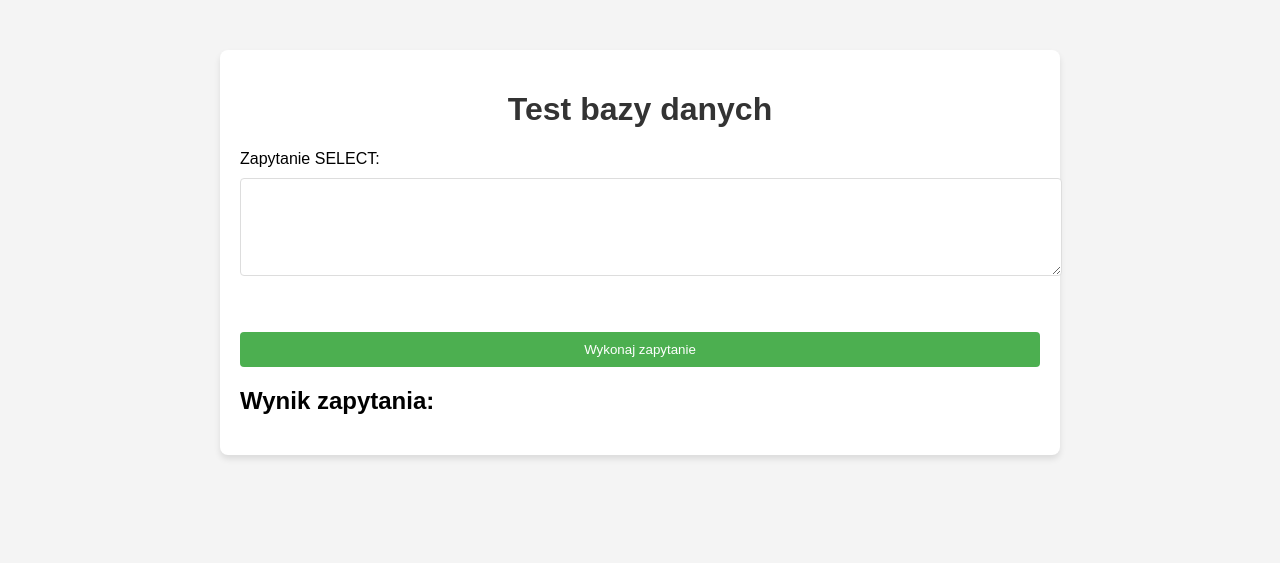
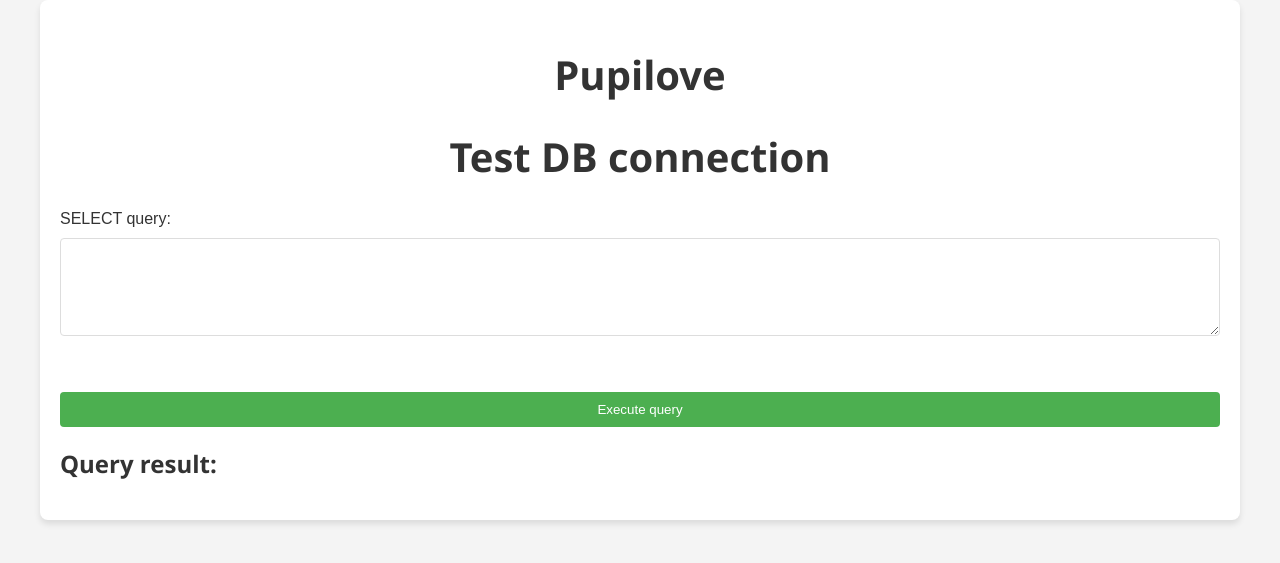
Before and after one commit to igorwlodarczyk/Pupilove, a Python web app: template pupilove/frontend/templates/query_input.html in a window 1280 px wide. Shown: the top 563 px of the page. Run offline with Jinja, Linux system fonts and the light colour scheme; the template is opened without the code that fills it, so the values that code supplies are empty.

Commit message:
frontend backend split

```diff
--- /dev/null
+++ b/pupilove/frontend/static/base.css
@@ -0,0 +1,50 @@
+body {
+    background-color: #f4f4f4;
+    font-family: Arial, sans-serif;
+    margin: 0;
+    padding: 0;
+    color: #333;
+}
+
+a {
+    text-decoration: none;
+    color: #007BFF;
+}
+
+a:hover {
+    text-decoration: underline;
+}
+
+h1, h2, h3, h4, h5, h6 {
+    font-family: 'Segoe UI', Tahoma, Geneva, Verdana, sans-serif;
+    color: #333;
+}
+
+h1 {
+    font-size: 2.5rem;
+    font-weight: 600;
+}
+
+.container {
+    padding: 20px;
+    max-width: 1200px;
+    margin: 0 auto;
+}
+
+p {
+    margin: 10px 0;
+}
+
+* {
+    box-sizing: border-box;
+}
+
+.home-link {
+    text-decoration: none;
+    color: inherit;
+}
+
+.home-link:hover {
+    opacity: 0.7;
+    text-decoration: none;
+}
--- a/pupilove/frontend/static/query_input.css
+++ b/pupilove/frontend/static/query_input.css
@@ -1,11 +1,3 @@
-/* style.css */
-body {
-    font-family: Arial, sans-serif;
-    background-color: #f4f4f4;
-    margin: 0;
-    padding: 0;
-}
-
 .container {
     max-width: 800px;
     margin: 50px auto;
--- a/pupilove/frontend/templates/query_input.html
+++ b/pupilove/frontend/templates/query_input.html
@@ -3,20 +3,24 @@
 <head>
     <meta charset="UTF-8">
     <meta name="viewport" content="width=device-width, initial-scale=1.0">
-    <title>Test bazy danych</title>
+    <title>Test DB connection</title>
     <link rel="stylesheet" href="/static/query_input.css">
+    <link rel="stylesheet" href="/static/base.css">
 </head>
 <body>
     <div class="container">
-        <h1>Test bazy danych</h1>
+        <a href="/" class="home-link">
+            <h1 class="page-heading">Pupilove</h1>
+        </a>
+        <h1>Test DB connection</h1>
         <form action="/test-db-connection" method="post">
-            <label for="query">Zapytanie SELECT:</label>
+            <label for="query">SELECT query:</label>
             <textarea id="query" name="query" rows="4" required></textarea><br><br>
-            <button type="submit">Wykonaj zapytanie</button>
+            <button type="submit">Execute query</button>
         </form>
 
         {% if result is not none %}
-        <h2>Wynik zapytania:</h2>
+        <h2>Query result:</h2>
         <table>
             <thead>
                 <tr>
--- a/requirements.txt
+++ b/requirements.txt
@@ -4,3 +4,5 @@ mysql-connector-python
 black
 uvicorn
 python-multipart
+requests
+starlette
```
Also changed, not shown: pupilove/backend/main.py (added, +8 -0 lines), pupilove/backend/routes.py (added, +8 -0 lines), pupilove/frontend/routes.py (+15 -9 lines), pupilove/frontend/static/index.css (+21 -27 lines), pupilove/frontend/templates/index.html (+6 -3 lines).
